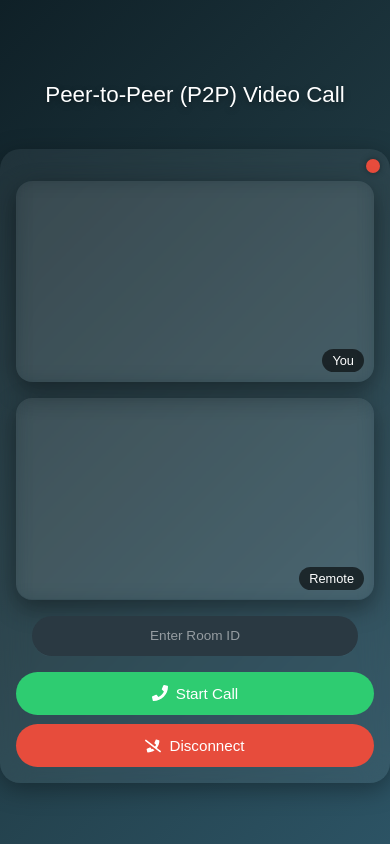
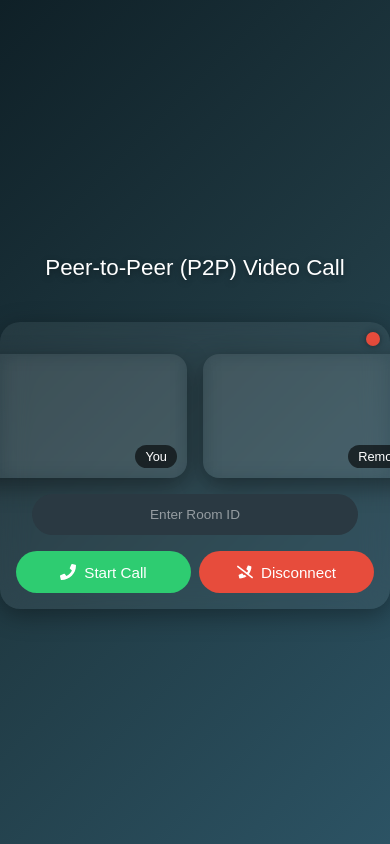
Before and after one commit to Rohit175041/lan-voip, a React (Create React App) app: page / in a window 390 px wide. Built offline with nearby package versions, Linux system fonts and the light colour scheme.

Commit message:
improve view

```diff
--- a/src/App.css
+++ b/src/App.css
@@ -38,7 +38,7 @@
   border-radius: 20px;
   padding: 1.2rem;
   width: 100%;
-  max-width: 600px;
+  max-width: 650px; /* ✅ slightly wider for better fit */
   text-align: center;
   box-shadow: 0 6px 24px rgba(0, 0, 0, 0.35);
   position: relative;
@@ -48,7 +48,7 @@
 /* 🎥 Video Grid */
 .video-grid {
   display: flex;
-  flex-wrap: wrap;
+  flex-wrap: nowrap;       /* ✅ always side-by-side */
   justify-content: center;
   gap: 1rem;
   margin: 1rem 0;
@@ -56,14 +56,14 @@
 }
 
 .video-card {
+  position: relative;
   flex: 1 1 50%;
-  max-width: 300px;     /* ✅ balanced size */
-  min-width: 240px;
+  max-width: 48%;          /* ✅ better balance */
   aspect-ratio: 16 / 9;
   background: rgba(0, 0, 0, 0.7);
   border-radius: 12px;
   overflow: hidden;
-  position: relative;
+  box-shadow: 0 4px 10px rgba(0,0,0,0.4);
 }
 
 .video-element {
@@ -84,35 +84,6 @@
   color: #fff;
 }
 
-/* 🟢 Status Indicator */
-.status-wrapper {
-  display: flex;
-  justify-content: center;
-  width: 100%;
-  max-width: 400px;    /* ✅ reduced to match inputs/buttons */
-  margin: 0 auto;
-}
-
-.status-pill {
-  flex: 1;
-  text-align: center;
-  padding: 0.6rem 1rem;
-  border-radius: 25px;
-  font-size: 0.85rem;
-  font-weight: 500;
-  color: #fff;
-  background: rgba(255, 255, 255, 0.12);
-  backdrop-filter: blur(6px);
-}
-
-.status-pill.connected {
-  background: rgba(39, 174, 96, 0.8);
-}
-
-.status-pill.disconnected {
-  background: rgba(231, 76, 60, 0.8);
-}
-
 /* ⌨️ Room Input */
 .room-container {
   margin: 1rem 0;
@@ -123,10 +94,10 @@
 
 .room-input-wrapper {
   width: 100%;
-  max-width: 400px;   /* ✅ narrower for cleaner desktop look */
+  max-width: 420px; /* ✅ slightly wider */
   background: rgba(255, 255, 255, 0.08);
   border-radius: 25px;
-  padding: 0.7rem 1.2rem;
+  padding: 0.6rem 1.2rem;
   display: flex;
   justify-content: center;
   align-items: center;
@@ -160,9 +131,9 @@
   display: flex;
   justify-content: center;
   gap: 1rem;
-  flex-wrap: wrap;
+  flex-wrap: nowrap; /* ✅ always in one row */
   width: 100%;
-  max-width: 400px;   /* ✅ match input box */
+  max-width: 420px;
   margin: 0 auto;
 }
 
@@ -214,21 +185,31 @@
   .call-card {
     padding: 1rem;
   }
-  .video-card,
-  .room-input-wrapper,
-  .button-group,
-  .status-wrapper {
-    flex: 1 1 100%;
-    width: 100% !important;
-    max-width: 100% !important;
-    min-width: auto !important;
+
+  /* ✅ Keep videos horizontal */
+  .video-grid {
+    flex-direction: row !important;
+    flex-wrap: nowrap !important;
+    gap: 0.5rem;
   }
+  .video-card {
+    max-width: 50%;
+    flex: 1;
+  }
+
+  /* ✅ Keep buttons horizontal */
   .button-group {
-    flex-direction: column;
-    gap: 0.6rem;
+    flex-direction: row !important;
+    justify-content: space-between;
+    gap: 0.5rem;
   }
   .btn {
-    width: 100%;
-    border-radius: 30px;
+    flex: 1;
+    width: auto !important;
+    border-radius: 25px;
+  }
+
+  .room-input-wrapper {
+    max-width: 100%;
   }
 }
```
